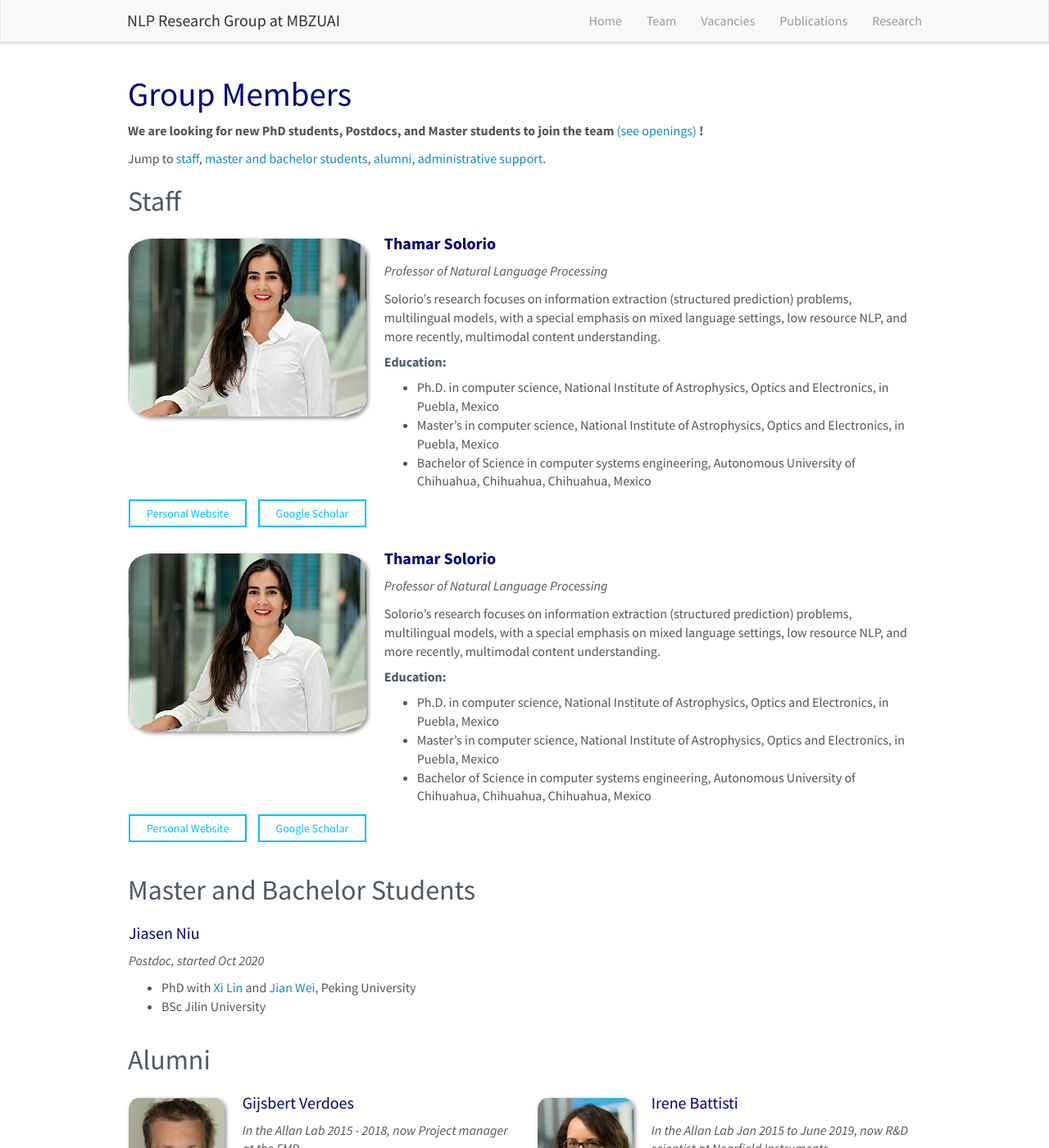
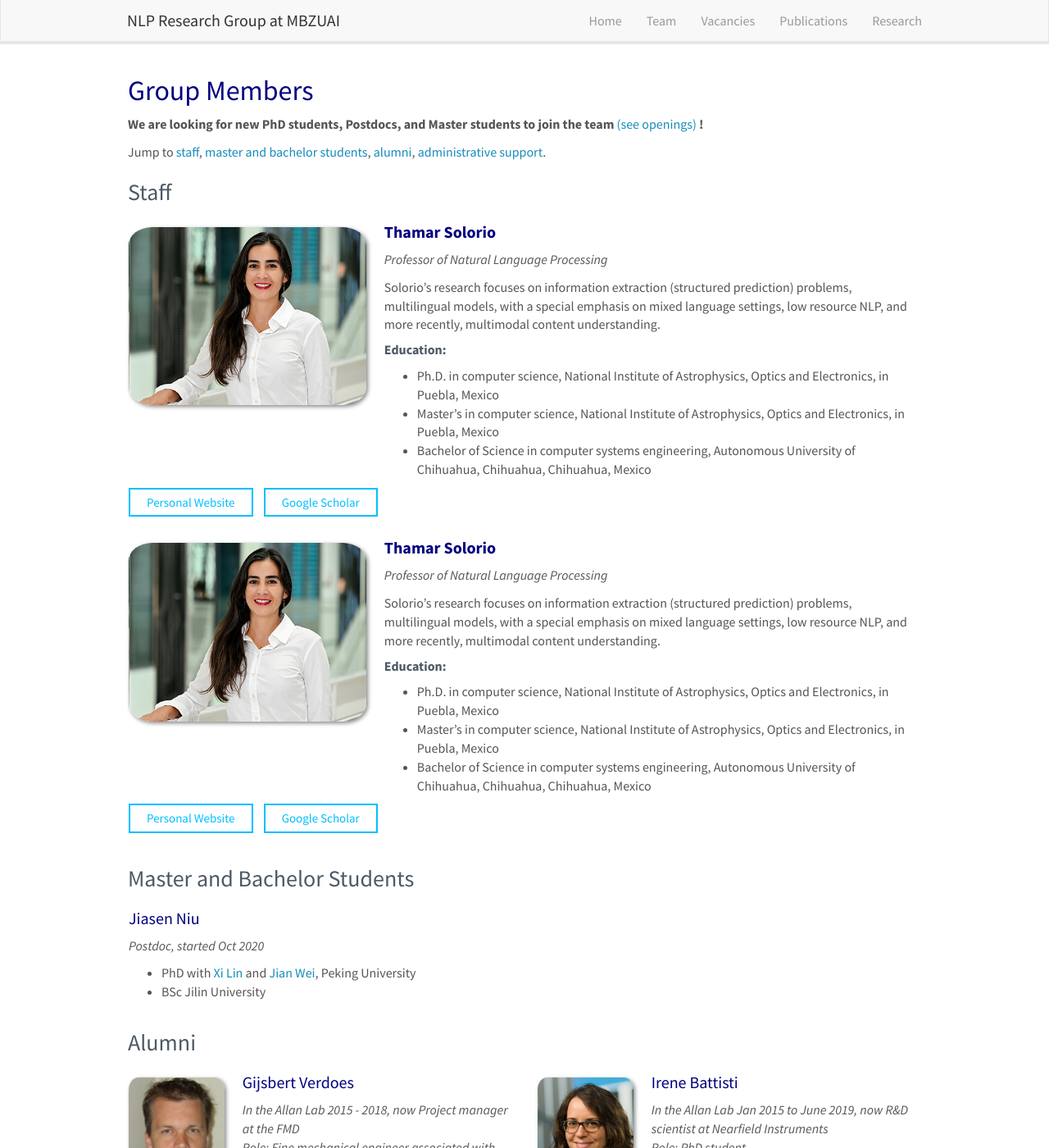
Before and after one commit to RamzaBasharat/MBZUAI, a Jekyll site: the page built from _pages/team.md, in a window 1280 px wide and 1400 px high. Shown: the whole window at 82% size. Built offline with Jekyll 4.4.1, drawn with Linux system fonts in a browser that asks for light colours; nearby versions of some CDN libraries.

Commit message:
setting css

```diff
--- a/_pages/team.md
+++ b/_pages/team.md
@@ -6,14 +6,14 @@ sitemap: false
 permalink: /team/
 ---
 
-<h1 class="navy">Group Members</h1>
+<h2>Group Members</h2>
 
  **We are  looking for new PhD students, Postdocs, and Master students to join the team** [(see openings)]({{ site.url }}{{ site.baseurl }}/vacancies) **!**
 
 
 Jump to [staff](#staff), [master and bachelor students](#master-and-bachelor-students), [alumni](#alumni), [administrative support](#administrative-support).
 
-## Staff
+<h3>Staff</h3>
 {% assign number_printed = 0 %}
 {% for member in site.data.team_members %}
 
@@ -87,7 +87,7 @@ Jump to [staff](#staff), [master and bachelor students](#master-and-bachelor-stu
 
 
 
-## Master and Bachelor Students
+<h3>Master and Bachelor Students</h3>
 {% assign number_printed = 0 %}
 {% for member in site.data.students %}
 
@@ -141,7 +141,7 @@ Jump to [staff](#staff), [master and bachelor students](#master-and-bachelor-stu
 {% endif %}
 
 
-## Alumni
+<h3>Alumni</h3>
 
 {% assign number_printed = 0 %}
 {% for member in site.data.alumni_members %}
@@ -174,7 +174,7 @@ Jump to [staff](#staff), [master and bachelor students](#master-and-bachelor-stu
 </div>
 {% endif %}
 
-## Former visitors, BSc/ MSc students
+<h3>Former visitors, BSc/ MSc students</h3>
 <div class="row">
 
 <div class="col-sm-4 clearfix">
@@ -201,5 +201,5 @@ Jump to [staff](#staff), [master and bachelor students](#master-and-bachelor-stu
 </div>
 
 
-## Administrative Support
+<h3>Administrative Support</h3>
 <a href="mailto:Rijsewijk@Physics.LeidenUniv.nl">Ellie van Rijsewijk</a> is helping us (and other groups) with administration.
--- a/css/main.scss
+++ b/css/main.scss
@@ -93,19 +93,11 @@ firstp {
 
 /* custom css */
 
-.navy{
-color: #000080;
-}
-
-.gray{
+h3,h5, .gray{
 color:#4d5966;
 }
 
-h5, h2{
-color:#4d5966;
-}
-
-h4{
+h2,h4, .navy{
 color: #000080;
 }
 
@@ -116,7 +108,7 @@ color: #00bfff;
 .custom-btn {
     display: inline-block;
     padding: 5px 20px;
-    font-size: 14px;
+    font-size: 15px;
     text-align: center;
     text-decoration: none;
     text-transform: none;
@@ -129,17 +121,8 @@ color: #00bfff;
 
 .custom-btn:hover {
     color: #fff;
-    background-color: 	#00bfff; /* Darker background color on hover */
+    background-color: #00bfff; /* Darker background color on hover */
     transform: scale(1.01); /* Slightly enlarge the button on hover */
     text-decoration: none;
+    text-transform: none;
 }
-//
-// .custom-btn:active {
-//     background-color: #0F5774; /* Even darker background color when the button is clicked */
-//     transform: scale(1.00); /* Reset to original size on click */
-// }
-//
-// .custom-btn:focus {
-//     outline: none; /* Remove default focus outline */
-//     box-shadow: 0 0 0 3px rgba(21, 140, 186, 0.5); /* Add a focus ring for accessibility */
-// }
```
Also changed, not shown: _pages/home.md (+2 -2 lines).
